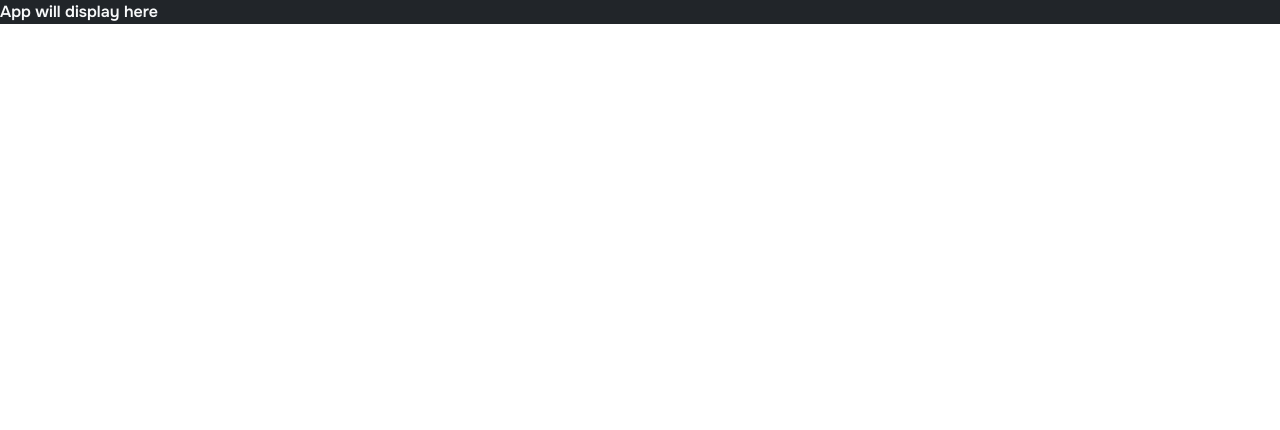
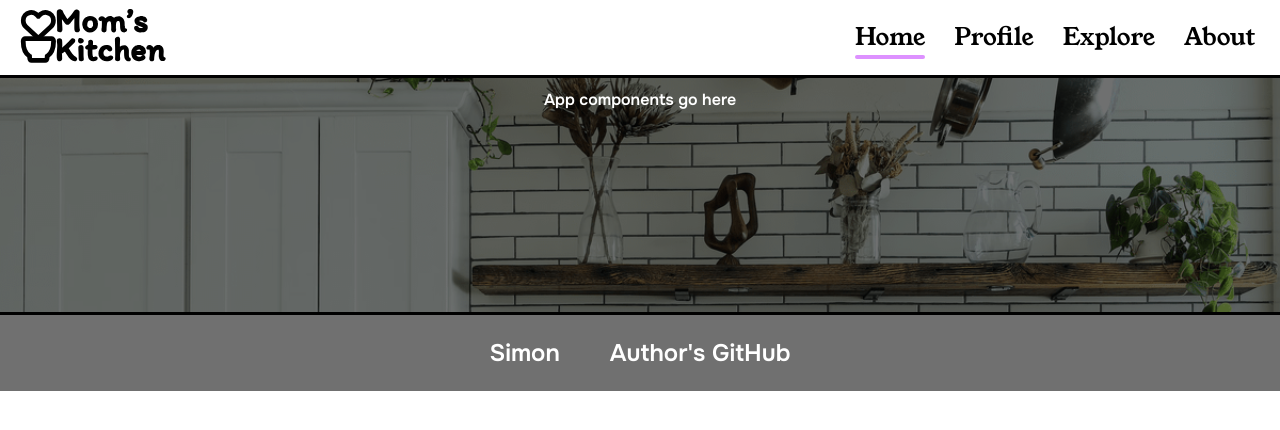
Before and after one commit to benjaminpeek/startup, a React (Vite) app: page / in a window 1280 px wide. Shown: the top 430 px of the page. Built offline with nearby package versions, Linux system fonts and the light colour scheme.

Commit message:
index react with app.jsx

```diff
--- a/src/app.jsx
+++ b/src/app.jsx
@@ -3,5 +3,27 @@ import 'bootstrap/dist/css/bootstrap.min.css';
 import './app.css';
 
 export default function App() {
-  return <div className='body bg-dark text-light'>App will display here</div>;
-}
+    return (
+      <div className='body bg-dark text-light'>
+        <header>
+			<div class="logo">
+				<a href="index.html"><img src="images/moms-kitchen_logo.svg" alt="logo" /></a>
+			</div>
+
+			<nav>
+				<a href="index.html">Home</a>
+				<a href="profile.html">Profile</a>
+				<a href="explore.html">Explore</a>
+				<a href="about.html">About</a>
+			</nav>
+		</header>
+
+        <main>App components go here</main>
+
+        <footer>
+			<a href="https://simon.benjaminpeek.com" target="_blank">Simon</a>
+			<a href="https://github.com/benjaminpeek/startup" target="_blank">Author's GitHub</a>
+		</footer>
+      </div>
+    );
+  }
```
